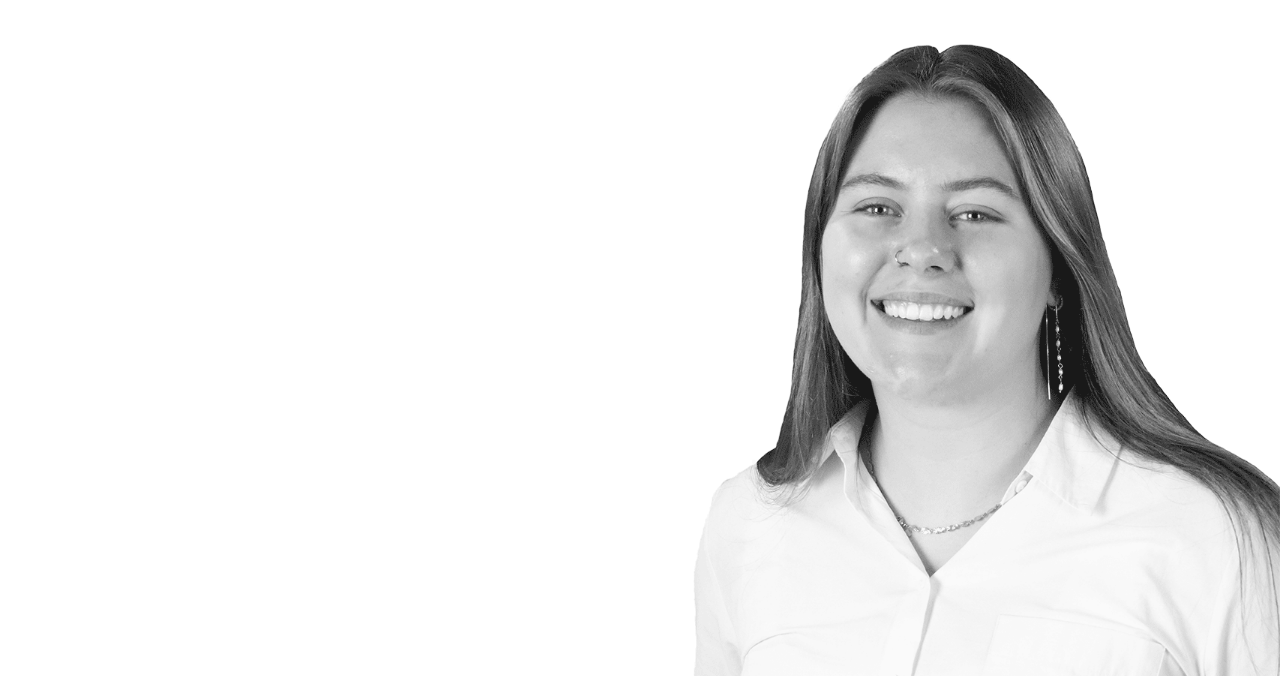
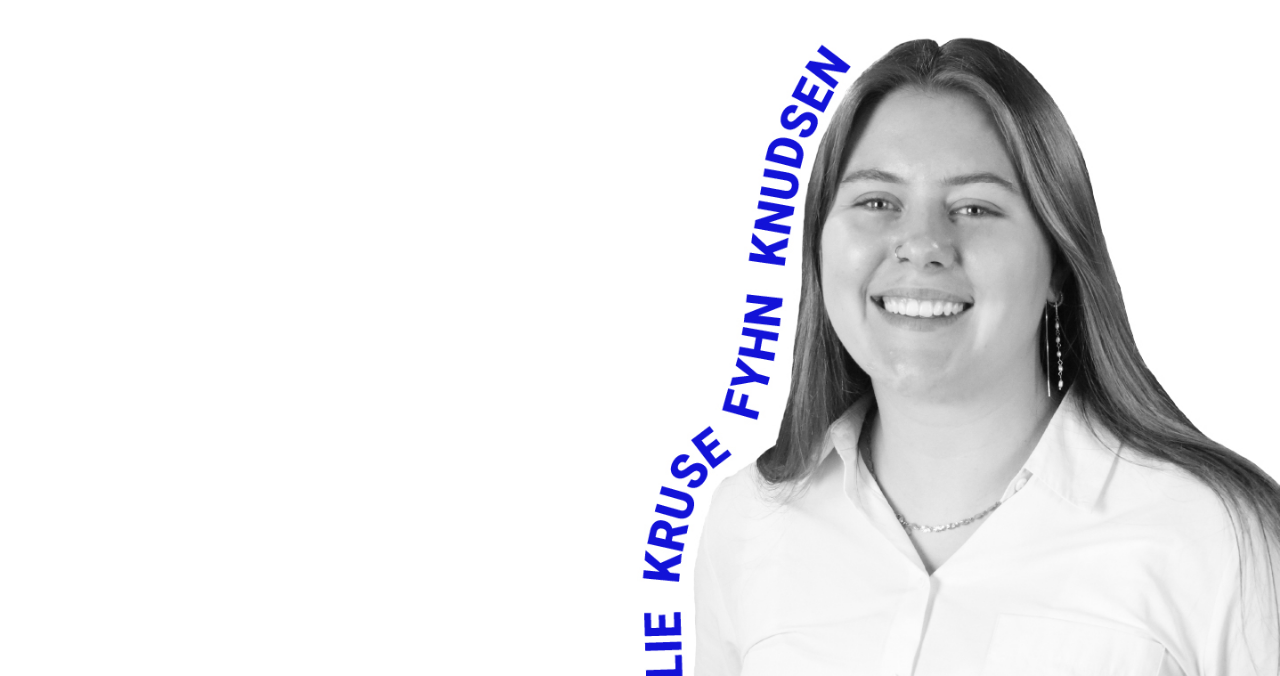
Before and after one commit to Ceciliekknudsen/eksamen, a plain HTML site: page eksamen/ommig.html in a window 1280 px wide. Shown: the part 124-800 px from the top of the page. Drawn offline with Linux system fonts and the light colour scheme.

Commit message:
Rettelser

```diff
--- a/eksamen/style.css
+++ b/eksamen/style.css
@@ -114,7 +114,9 @@ header .menuikon .navikon::after{ background-color: rgb(46, 46, 46);
 
 
 /* INDHOLD PÅ SIDERNE */
-        /* INDEX */
+
+
+/* INDEX */
 body{ margin: 0%;
         width: 100%;
 }
@@ -140,7 +142,7 @@ main {margin-top:150px;}
         text-align: right;
 }
 
-        /* INDEX BUND */
+/* INDEX BUND */
 .bunden { margin-top: 60px;}
 .indexkontakt {display: flex;
         flex-wrap: wrap;
@@ -161,7 +163,7 @@ main {margin-top:150px;}
         margin: 40px;
 }
 
-        /* INDEX ANIMATION */
+/* INDEX ANIMATION */
 #phone {font-size:50px;
         color: rgb(255, 137, 0);
         animation: tele 2s infinite
@@ -191,7 +193,9 @@ main {margin-top:150px;}
         100%{transform: rotate(0deg)}
 }
 
-        /* SE KNAPPER LÆNGERE NEDE */
+
+/* SE KNAPPER LÆNGERE NEDE */
+
 
 /* PORTFOLIO */
 .topportfolio {display:flex;
@@ -242,14 +246,15 @@ main {margin-top:150px;}
 
 
 
+
 /* OM MIG SIDE*/
 .ommig {display: flex;
-        flex-wrap: wrap;
+        flex-wrap: nowrap;
         justify-content: flex-end;
         align-items: center;
 }
 
-#navnebillede {width: 80%;}
+#navnebillede {width: 80%; max-width: 650px;}
 #mig, #navn {display: none;}
 
 .ommigbund { display: flex;
@@ -267,6 +272,8 @@ main {margin-top:150px;}
 section { padding: 40px 0px;}
 
 p b { color: rgb(226, 26, 188);}
+
+
 
 
 /* KONTAKT MIG */
@@ -334,8 +341,9 @@ select { width: 300px;
 }
 
 
+
+
 /* FOOTER */
-
 footer {
         width: 100%;
         border-top: 1px solid rgb(46, 46, 46);
@@ -354,6 +362,8 @@ footer p {display: none;}
 i { font-size:23px;
         color: rgb(226, 26, 188)
 }
+
+
 
 
 /* KNAPPER */
@@ -402,6 +412,8 @@ i { font-size:23px;
         background-color: rgb(255, 137, 0);
         color: white;
 }
+
+
 
 
 
@@ -457,20 +469,14 @@ i { font-size:23px;
 }
 
 /* OM MIG */
-@media only screen and (min-width: 800px) {
+@media only screen and (min-width: 1322px) {
         #navnebillede {display: none}
         #mig {display: block;
                 width: 600px;}
-}
-
-/* SPECIEL MEDIA TIL OM MIG,
-PGA BILLEDE */
-
-@media only screen and (min-width: 1322px) {
         #navn {display: block;
                 max-height: 100px;
                 margin-left: 60px;}
-        .ommig {justify-content: space-between;}
+        .ommig {justify-content: space-between; }
 }
 
 /*KONTAKT*/
```
Also changed, not shown: eksamen/images/grafisk.svg (deleted), eksamen/images/mig.jpg (deleted), 1 other file.
